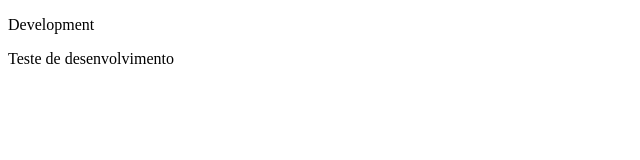
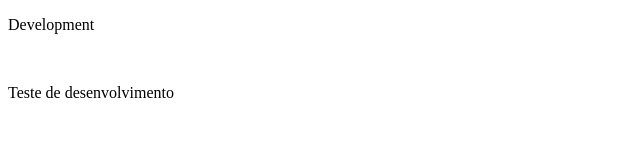
Before and after one commit to DanielMatheus/Primeiras-impress-es, a plain HTML site: page index.html in a window 1280 px wide. Shown: the whole page, without its empty margins (0-640 px from the left). Drawn offline with Linux system fonts and the light colour scheme.

Commit message:
Devmind commit in 2019-04-06 15:43:10

```diff
--- a/index.html
+++ b/index.html
@@ -7,6 +7,6 @@
 </head>
 <body>
 <header>
-<p class="nome-do-site">Development</p>
+<p class="nome-do-site">Development</p> <br>
 <p class="primeiro-subtitulo">Teste de desenvolvimento</p>
 </header>
```
